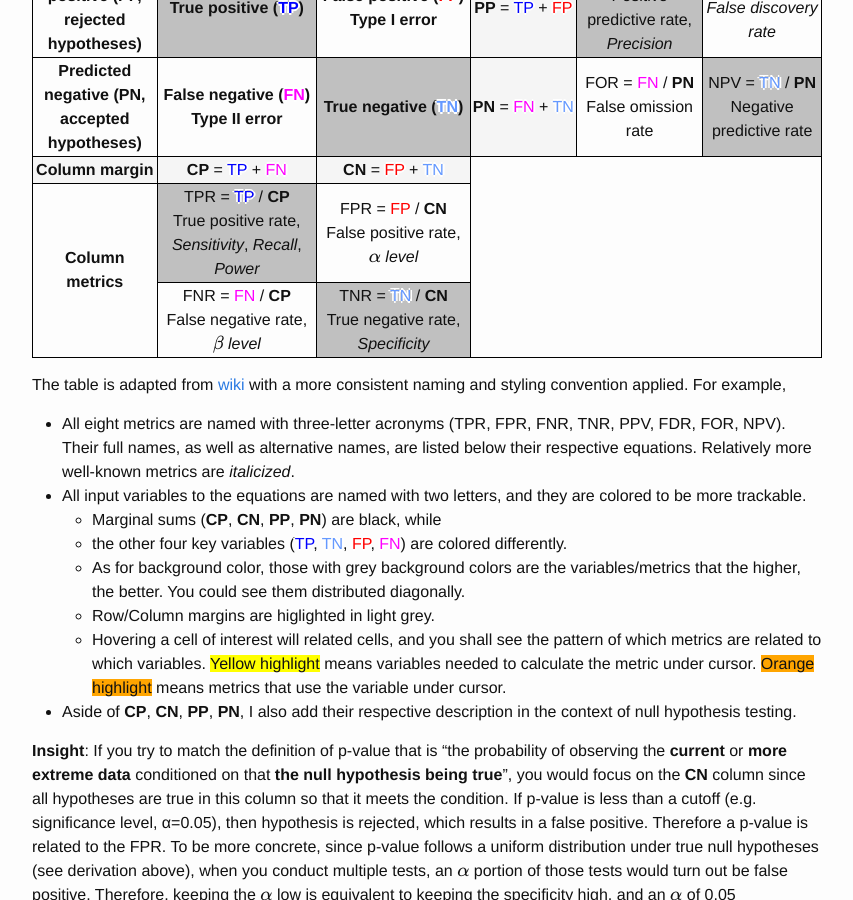
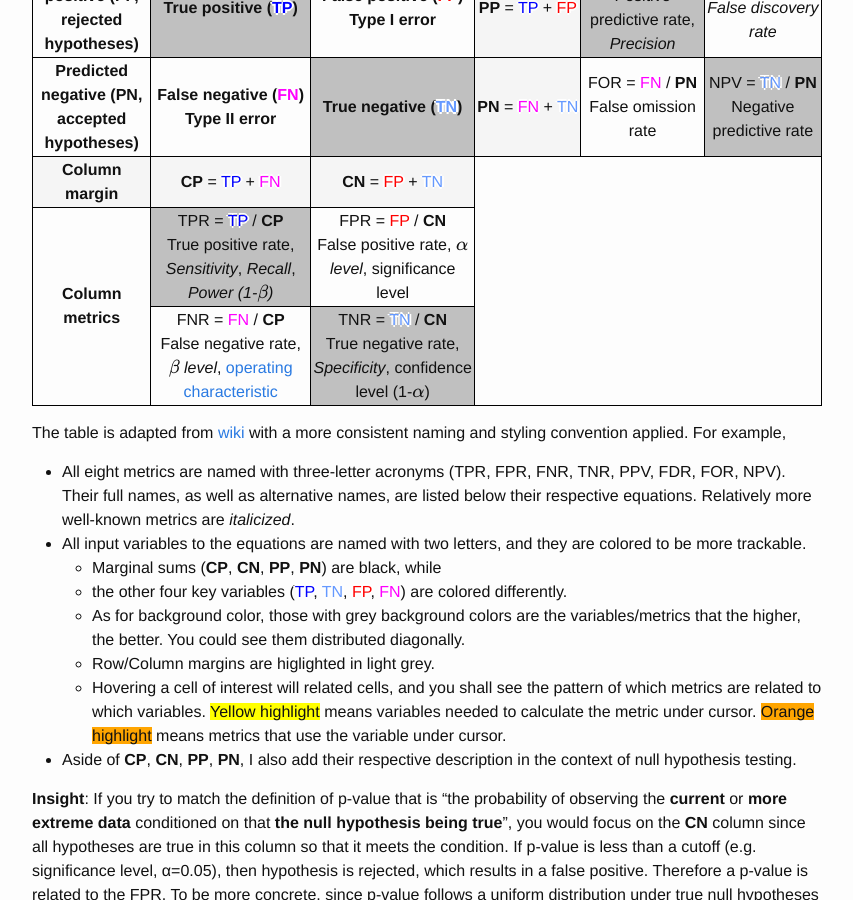
Before and after one commit to zyxue/zyxue.github.io, a Jekyll site: the page built from _posts/2018-05-15-on-the-p-value.md, in a window 1280 px wide and 900 px high, scrolled down 2089 px. Shown: the whole window, without its empty margins (213-1066 px from the left). Built offline with Jekyll 4.4.1, drawn with Linux system fonts in a browser that asks for light colours; formulas are drawn with MathJax 3; comment, search, counter and statistics services are not loaded.

Commit message:
Update 2018-05-15-on-the-p-value.md, adding more names to alpha and beta

```diff
--- a/_posts/2018-05-15-on-the-p-value.md
+++ b/_posts/2018-05-15-on-the-p-value.md
@@ -194,15 +194,15 @@ context of a confusion table;thus, it is the frequentist view.
   </tr>
   <tr>
     <td rowspan="2"><strong>Column metrics</strong></td>
-    <td class="true-positive-rate"><span class="nowrap">TPR = <span class="true-positive">TP</span> / <span class="marginal">CP</span></span> <br> True positive rate, <i>Sensitivity</i>, <i>Recall</i>, <i>Power</i></td>
-    <td class="false-positive-rate"><span class="nowrap">FPR = <span class="false-positive">FP</span> / <span class="marginal">CN</span></span> <br> False positive rate, <i>$\alpha$ level</i></td>
+    <td class="true-positive-rate"><span class="nowrap">TPR = <span class="true-positive">TP</span> / <span class="marginal">CP</span></span> <br> True positive rate, <i>Sensitivity</i>, <i>Recall</i>, <i>Power (1-$\beta$)</i></td>
+    <td class="false-positive-rate"><span class="nowrap">FPR = <span class="false-positive">FP</span> / <span class="marginal">CN</span></span> <br> False positive rate, <i>$\alpha$ level</i>, significance level</td>
     <!-- <td></td> -->
     <!-- <td></td> -->
     <!-- <td></td> -->
   </tr>
   <tr>
-    <td class="false-negative-rate"><span class="nowrap">FNR = <span class="false-negative">FN</span> / <span class="marginal">CP</span></span> <br> False negative rate, <i>$\beta$ level</i></td>
-    <td class="true-negative-rate"><span class="nowrap">TNR = <span class="true-negative">TN</span> / <span class="marginal">CN</span></span> <br> True negative rate, <i>Specificity</i></td>
+    <td class="false-negative-rate"><span class="nowrap">FNR = <span class="false-negative">FN</span> / <span class="marginal">CP</span></span> <br> False negative rate, <i>$\beta$ level</i>, <a href="https://youtu.be/uHUOwZmfUzY?si=fMrspbCjq1XpEvmC&t=3575">operating characteristic</a></td>
+    <td class="true-negative-rate"><span class="nowrap">TNR = <span class="true-negative">TN</span> / <span class="marginal">CN</span></span> <br> True negative rate, <i>Specificity</i>, confidence level (1-$\alpha$)</td>
     <!-- <td></td> -->
     <!-- <td></td> -->
     <!-- <td></td> -->
```
